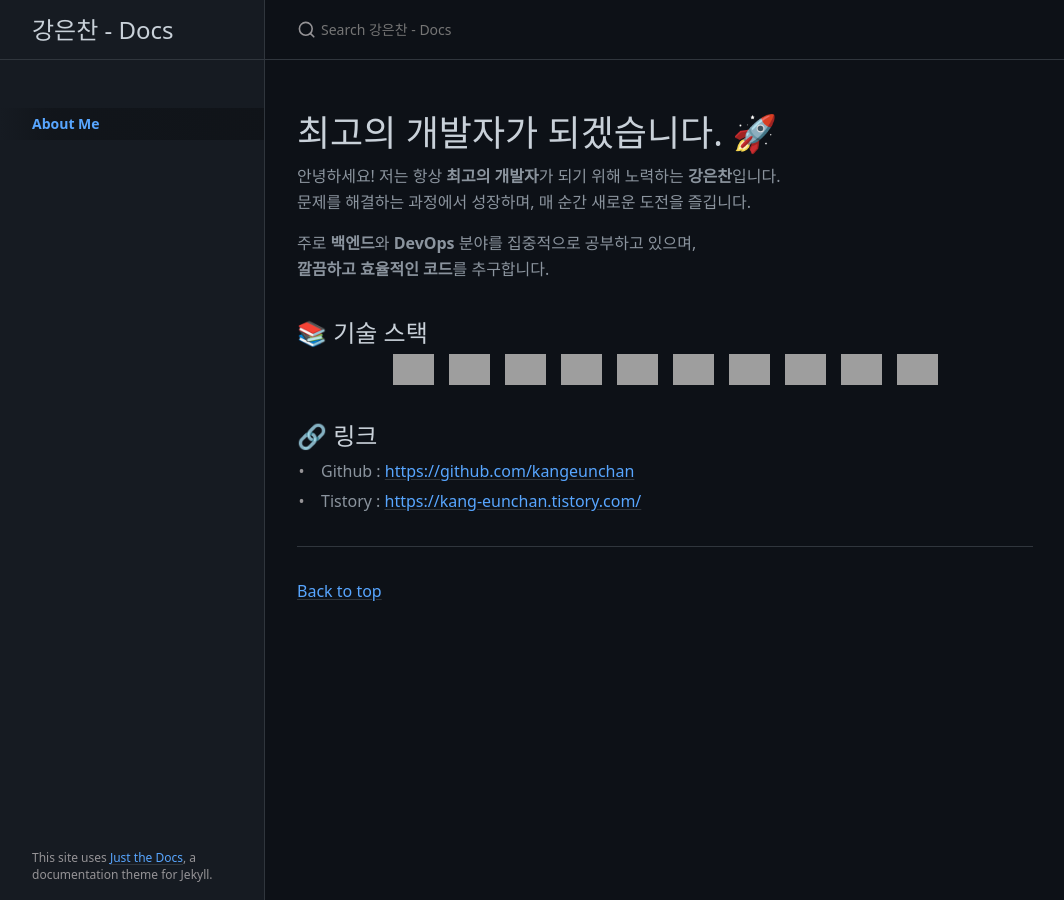
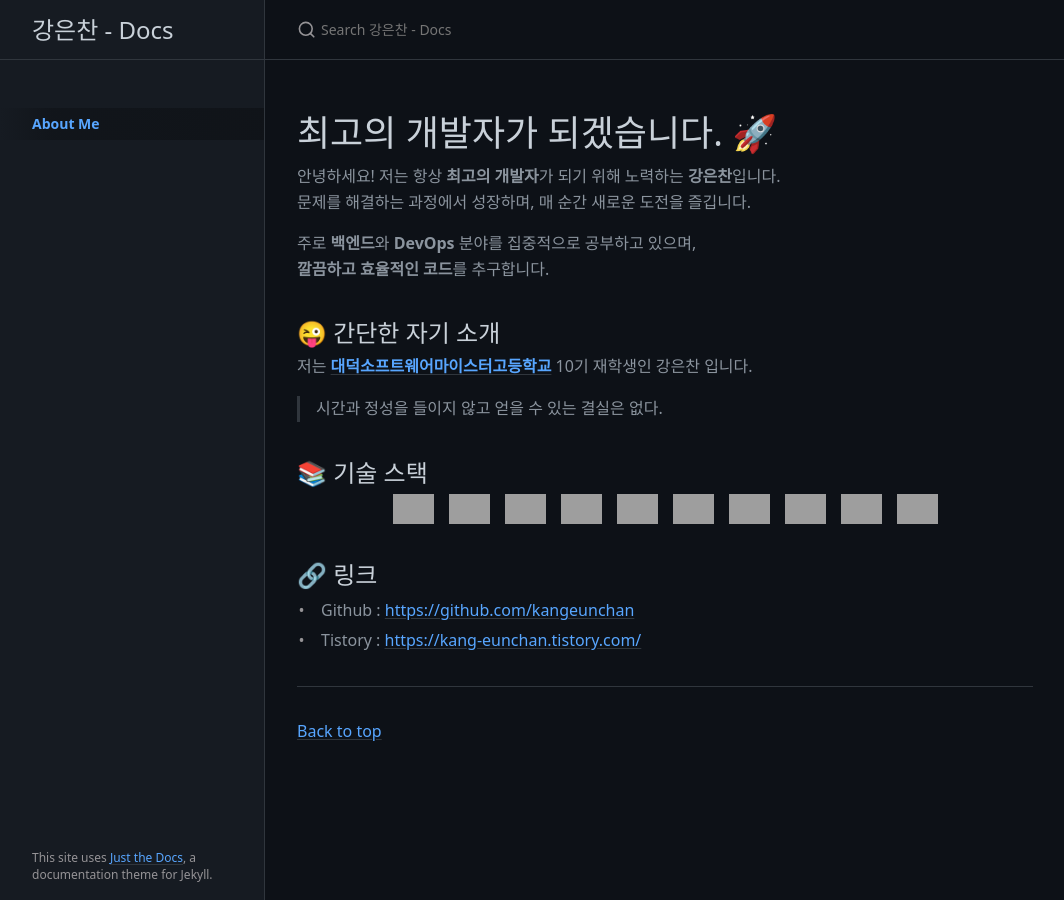
Before and after one commit to kangeunchan/pages-blog-kangeunchan, a Jekyll site: the page built from index.md, in a window 1280 px wide, cut to the strip 0-900 px from the top of the page. Shown: the whole strip, without its empty margins (107-1171 px from the left). Built offline with Jekyll 4.4.1, drawn with Linux system fonts in a browser that asks for light colours; cached includes are drawn as plain includes; grey boxes are pictures that could not be loaded.

Commit message:
update About Me

```diff
--- a/index.md
+++ b/index.md
@@ -13,6 +13,12 @@ permalink: /
 
 주로 **백엔드**와 **DevOps** 분야를 집중적으로 공부하고 있으며,
 **깔끔하고 효율적인 코드**를 추구합니다.
+
+## 😜 간단한 자기 소개
+
+저는 **<a href="https://dsmhs.djsch.kr/main.do">대덕소프트웨어마이스터고등학교</a>** 10기 재학생인 강은찬 입니다.
+
+> 시간과 정성을 들이지 않고 얻을 수 있는 결실은 없다.
 
 ## 📚 기술 스택
 
```
